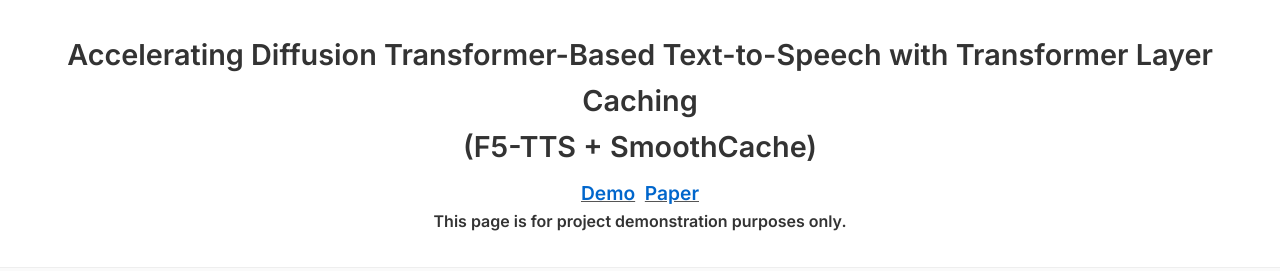
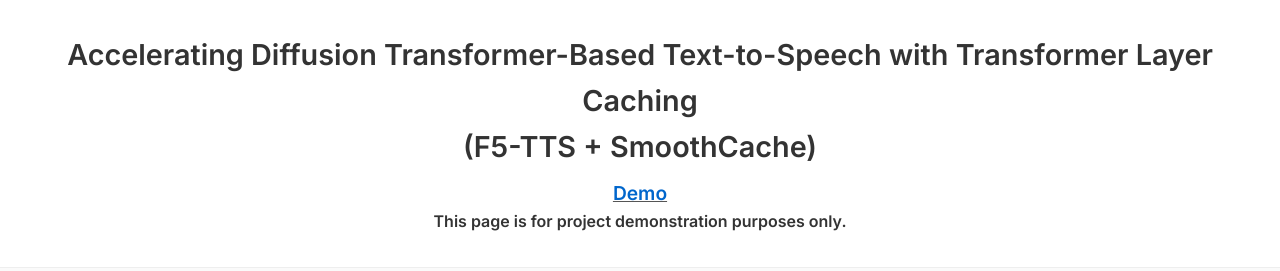
Before and after one commit to Siratish/F5-TTS_SmoothCache, a plain HTML site: page docs/index.html in a window 1280 px wide. Shown: the top 271 px of the page. Drawn offline with Linux system fonts and the light colour scheme.

Commit message:
temp hide paper

```diff
--- a/docs/index.html
+++ b/docs/index.html
@@ -132,7 +132,7 @@
 
 <header>
     <h1>Accelerating Diffusion Transformer-Based Text-to-Speech with Transformer Layer Caching<br>(F5-TTS + SmoothCache)</h1>
-    <h2><b><u><a href="https://huggingface.co/spaces/Siratish/F5-TTS_SmoothCache" target="_blank" rel="noopener noreferrer">Demo</a></u>&nbsp;&nbsp;<u><a href="paper.pdf" target="_blank" rel="noopener noreferrer">Paper</a></u></b></h2>
+    <h2><b><u><a href="https://huggingface.co/spaces/Siratish/F5-TTS_SmoothCache" target="_blank" rel="noopener noreferrer">Demo</a></u></b></h2>
     <b>This page is for project demonstration purposes only.</b>
 </header>
 
```
